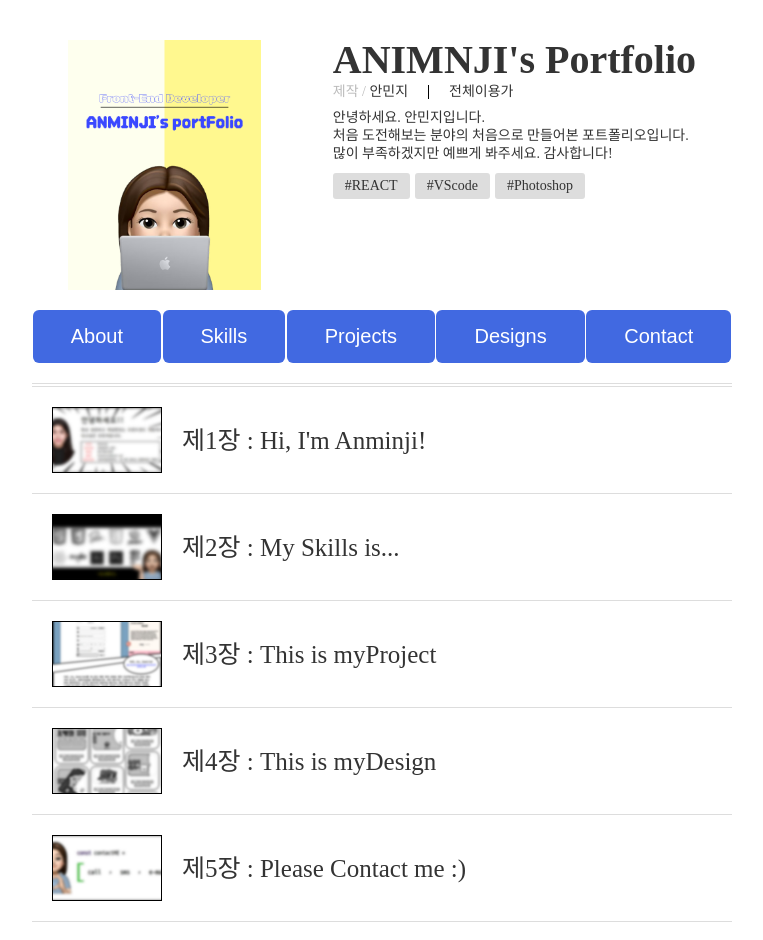
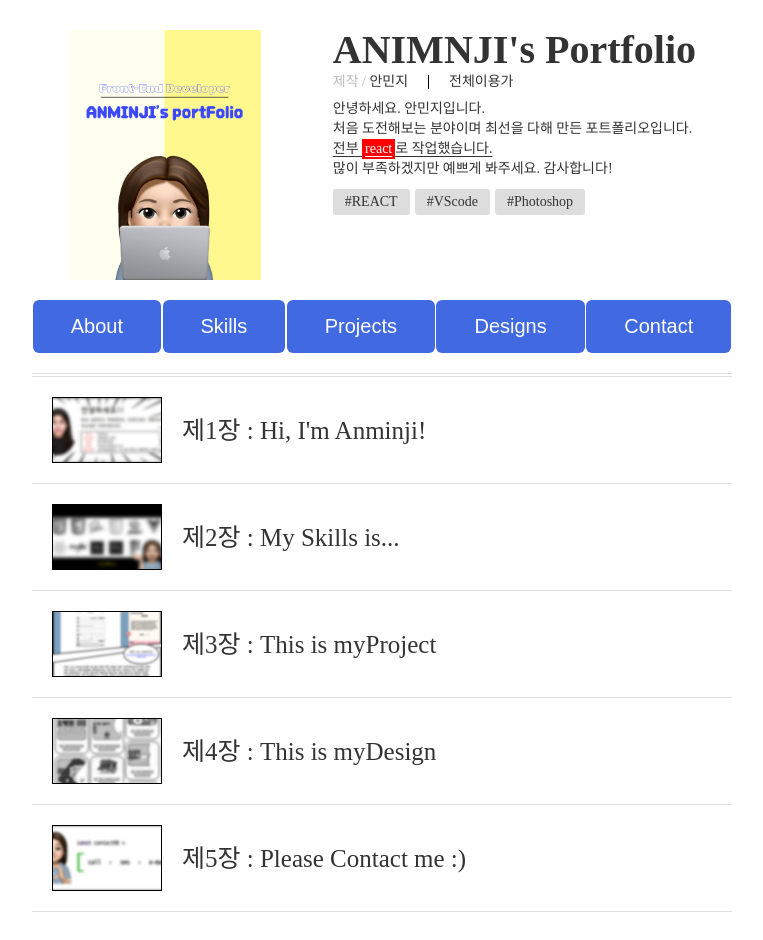
Before and after one commit to anminji46/my_portfolio, a React (Create React App) app: page / in a window 1280 px wide. Shown: the top 940 px of the page, without its empty margins (258-1021 px from the left). Built offline with nearby package versions, Linux system fonts and the light colour scheme; a web font is replaced by a local one.

Commit message:
main modify

```diff
--- a/package.json
+++ b/package.json
@@ -20,7 +20,9 @@
     "start": "react-scripts start --open",
     "build": "react-scripts build",
     "test": "react-scripts test",
-    "eject": "react-scripts eject"
+    "eject": "react-scripts eject",
+    "deploy": "gh-pages -d build",
+    "predeploy": "npm run build"
   },
   "eslintConfig": {
     "extends": [
@@ -40,7 +42,7 @@
       "last 1 safari version"
     ]
   },
-  "homepage": ".",
+  "homepage": "https://anminji46.github.io/my_portfolio",
   "devDependencies": {
     "gh-pages": "^6.3.0"
   }
--- a/src/data.js
+++ b/src/data.js
@@ -149,7 +149,7 @@ const swiper = [
           markUp :"react, scss"
         },
       ],
-      link : "https://my-portfolio-3g6h.vercel.app/",
+      link : "https://anminji46.github.io/my_portfolio/",
       git : "https://github.com/anminji46/my_portfolio"
     },
     {
--- a/src/pages/Main.js
+++ b/src/pages/Main.js
@@ -9,6 +9,7 @@ import design from '../images/design_thumbnail.jpg'
 import contact from '../images/contact_thumbnail.jpg'
 
 import './Main.scss';
+
 
 function Main() {
 
@@ -27,7 +28,8 @@ function Main() {
             </div>
             <p className='greetings'>
               안녕하세요. 안민지입니다.<br />
-              처음 도전해보는 분야의 처음으로 만들어본 포트폴리오입니다.<br />
+              처음 도전해보는 분야이며 최선을 다해 만든 포트폴리오입니다.<br />
+              <span>전부 <span>react</span>로 작업했습니다.</span><br/>
               많이 부족하겠지만 예쁘게 봐주세요. 감사합니다!
             </p>
             <div className='hash'>
--- a/src/pages/Main.scss
+++ b/src/pages/Main.scss
@@ -1,7 +1,7 @@
 .Main {
   .inner {
     width: 700px;
-    margin: 40px auto;
+    margin: 30px auto;
     .title {
       display: flex;
       flex-wrap: wrap;
@@ -47,7 +47,17 @@
           }
         }
         .greetings {
-          line-height: 18px;
+          line-height: 20px;
+          span {
+            text-decoration: underline;
+            text-underline-offset: 3px;
+            span {
+              display: inline-block;
+              padding: 0 3px;
+              background: red;
+              color: #fff;
+            }
+          }
         }
         .hash {
           margin-top: 10px;
```
